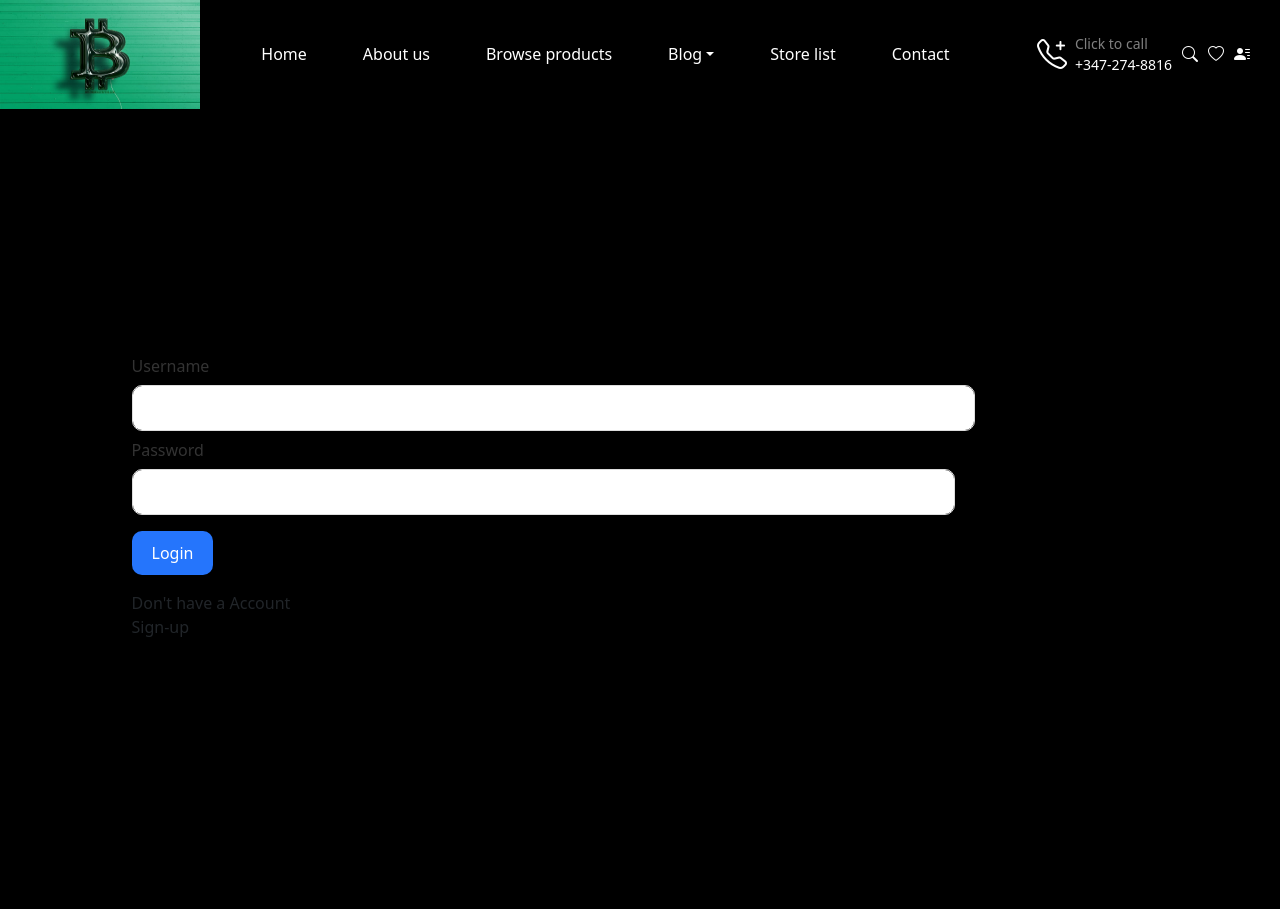
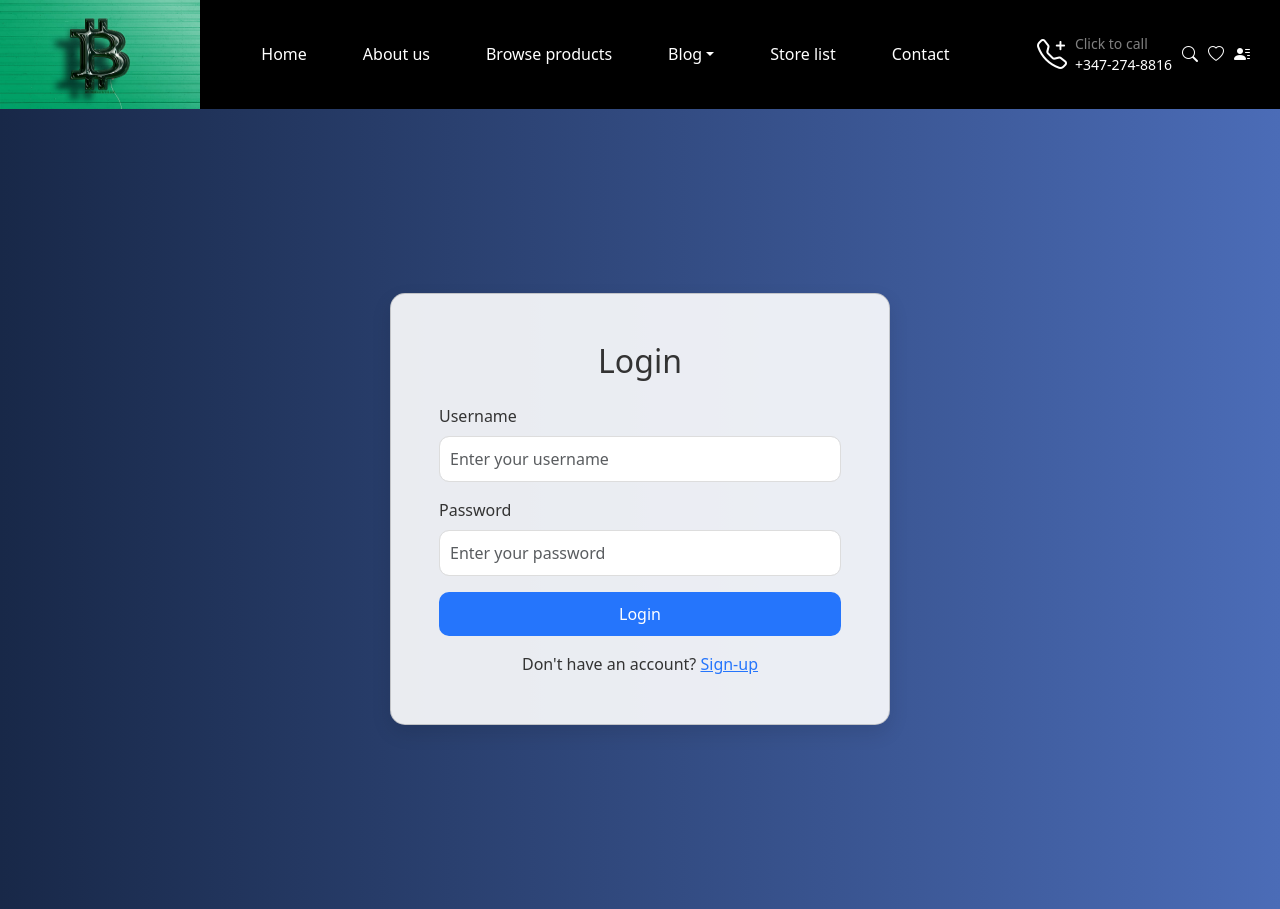
Before and after one commit to usmanali96/OAS---Copy, a Django app: page /login/ in a window 1280 px wide. Shown: the part 47-956 px from the top of the page. Run offline with Django 5.2, Linux system fonts and the light colour scheme.

Commit message:
adding login styles

```diff
--- a/oas-env/oas/static/CSS/register.css
+++ b/oas-env/oas/static/CSS/register.css
@@ -92,3 +92,81 @@ section {
   label {
     color: #333;
   }
+
+
+
+
+
+
+  /* Section styling with gradient animation */
+section {
+    background: #4b6cb7;  /* fallback for old browsers */
+    background: -webkit-linear-gradient(to right, #182848, #4b6cb7);  /* Chrome 10-25, Safari 5.1-6 */
+    background: linear-gradient(to right, #182848, #4b6cb7); /* W3C, IE 10+/ Edge, Firefox 16+, Chrome 26+, Opera 12+, Safari 7+ */
+
+    background-size: 400% 400%;
+    height: 100vh;
+    position: relative;
+    width: 100%;
+    display: grid;
+    place-items: center;
+
+    animation: gradient 10s linear infinite;
+  }
+
+  /* Gradient animation keyframes */
+  @keyframes gradient {
+    0% {
+      background-position: 0% 50%;
+    }
+    50% {
+      background-position: 100% 50%;
+    }
+    100% {
+      background-position: 0% 50%;
+    }
+  }
+
+  /* Card styling inside the section */
+  .card {
+    background-color: rgba(255, 255, 255, 0.9);
+    border-radius: 15px;
+    box-shadow: 0 8px 20px rgba(0, 0, 0, 0.1);
+    padding: 30px;
+    max-width: 500px;
+    width: 100%;
+  }
+
+  /* Input fields styling */
+  .form-control {
+    border-radius: 10px;
+    border: 1px solid #ddd;
+    padding: 10px;
+  }
+
+  /* Button styling */
+  .btn-primary {
+    border-radius: 10px;
+    background-color: #2575fc;
+    border: none;
+    padding: 10px 20px;
+  }
+
+  /* Link styling */
+  .text-primary {
+    color: #2575fc !important;
+  }
+
+  /* Responsive text and spacing adjustments */
+  .text-center {
+    color: #333;
+  }
+
+  h2 {
+    color: #333;
+    margin-bottom: 20px;
+  }
+
+  label {
+    color: #333;
+  }
--- a/oas-env/oas/templates/login.html
+++ b/oas-env/oas/templates/login.html
@@ -10,31 +10,30 @@
 </head>
 
 
-   <div class="d-flex justify-content-center align-items-center" style="height: 100vh;">
-         <form method="post" action="{% url 'login' %}">
-            {% csrf_token %}
-               <div class="row mb-3">
-                  <label for="username" class="col-sm-12 col-form-label">Username</label>
-                  <div class="col-sm-10">
-                    <input type="text" class="form-control" id="username" name="username">
-                  </div>
-               <div class="row mb-3">
-                 <label for="password" class="col-sm-12 col-form-label">Password</label>
-                 <div class="col-sm-10">
-                   <input type="password" class="form-control" id="password" name="password">
-                 </div>
-               </div>
-               <div class="row mb-3">
-                  <div class="col-sm-10">
-                     <button type="submit" class="btn btn-primary">Login</button>
-                   </div>
-                </div>
-                <div class="row mb-3">
-                    <div class="col-sm-10">
-                       <span>Don't have a Account</span>
-                       <a class="nav-link" href="{% url 'register-user'%}">Sign-up</a>
-                     </div>
-                  </div>
+<section class="d-flex justify-content-center align-items-center" style="height: 100vh; background: linear-gradient(to right, #182848, #4b6cb7); color: #fff;">
+   <div class="card p-5" style="width: 100%; max-width: 500px; background-color: rgba(255, 255, 255, 0.9); border-radius: 15px; box-shadow: 0 8px 20px rgba(0, 0, 0, 0.1);">
+     <form method="post" action="{% url 'login' %}">
+       {% csrf_token %}
+       <h2 class="text-center mb-4" style="color: #333;">Login</h2>
 
+       <div class="mb-3">
+         <label for="username" class="form-label">Username</label>
+         <input type="text" class="form-control" id="username" name="username" placeholder="Enter your username" style="border-radius: 10px; border: 1px solid #ddd;">
+       </div>
 
-             </form>
+       <div class="mb-3">
+         <label for="password" class="form-label">Password</label>
+         <input type="password" class="form-control" id="password" name="password" placeholder="Enter your password" style="border-radius: 10px; border: 1px solid #ddd;">
+       </div>
+
+       <div class="d-grid mb-3">
+         <button type="submit" class="btn btn-primary" style="border-radius: 10px; background-color: #2575fc; border: none;">Login</button>
+       </div>
+
+       <div class="text-center">
+         <span>Don't have an account?</span>
+         <a href="{% url 'register-user'%}" class="text-primary" style="color: #2575fc;">Sign-up</a>
+       </div>
+     </form>
+   </div>
+ </section>
```
